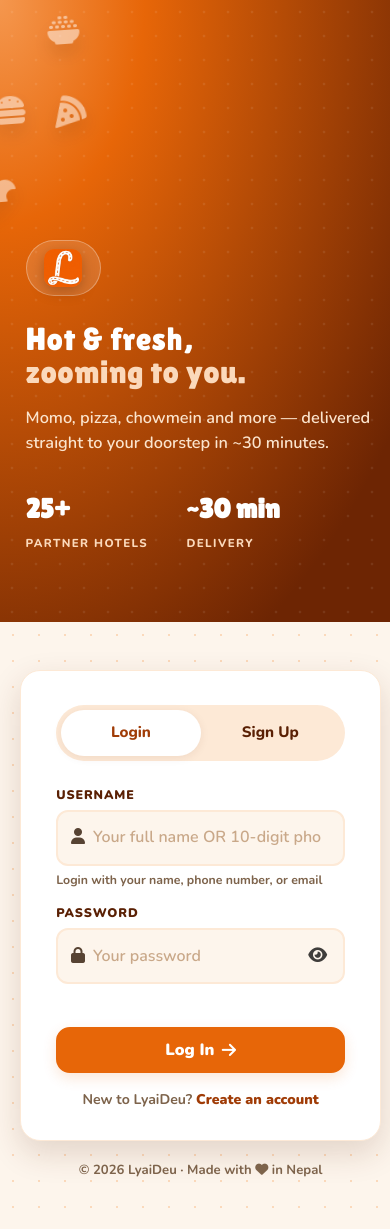
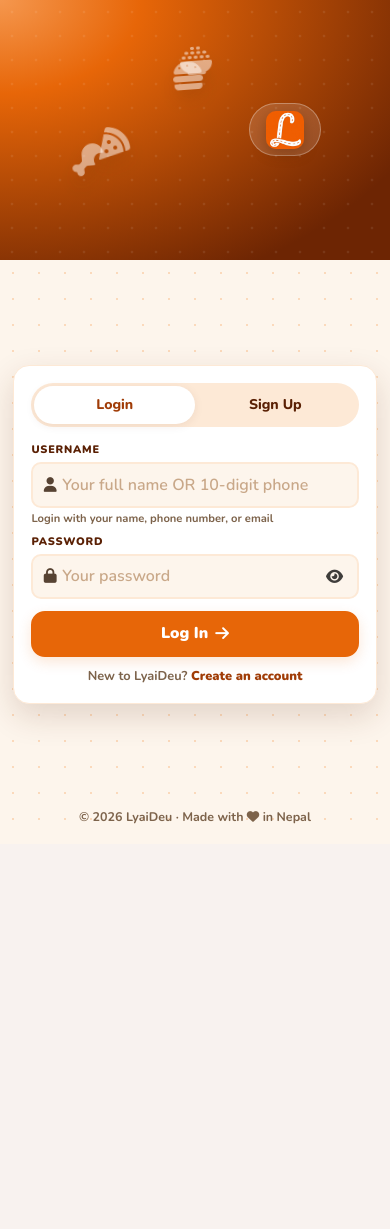
Before and after one commit to vam-is-multi-millionaire/lyaideu, a PHP site: page /login.php in a window 390 px wide. After the commit the page ends 824 px from the top, so only its background shows below. Run offline with PHP 8.4, Linux system fonts and the light colour scheme; data comes from the database, SQL or seed files in the repository.

Commit message:
style(auth): update styles and responsive breakpoints
Refine spacing, font sizes and padding across all auth components, add dynamic dvh unit for better mobile full-screen layout, add new 560px mobile breakpoint that hides non-essential brand elements on small screens, adjust form field, tab and flash message styles, and fix overflow handling for long auth forms.

```diff
--- a/css/style.css
+++ b/css/style.css
@@ -239,56 +239,57 @@ section{scroll-margin-top:96px;}
    AUTH PAGE (Login / Signup) STYLES
    ========================================================== */
 .auth-body { background: var(--orange-50); }
-.auth-wrap { min-height: 100vh; display: grid; grid-template-columns: 1.05fr 1fr; }
-.auth-brand { position: relative; overflow: hidden; color: #fff; display: flex; flex-direction: column; justify-content: center; padding: 3.5rem 4rem 5.5rem; background: radial-gradient(120% 120% at 0% 0%, #f5974e 0%, #e76608 30%, #6d2503 100%); }
+.auth-wrap { height: 100vh; height: 100dvh; display: grid; grid-template-columns: 1fr 1.05fr; overflow: hidden; }
+.auth-brand { position: relative; overflow: hidden; color: #fff; display: flex; flex-direction: column; justify-content: center; padding: 2.6rem 3.2rem 3rem; background: radial-gradient(120% 120% at 0% 0%, #f5974e 0%, #e76608 30%, #6d2503 100%); }
 .auth-brand::before { content: ''; position: absolute; inset: 0; opacity: .5; background-image: radial-gradient(rgba(255,255,255,.16) 1.5px, transparent 1.6px); background-size: 24px 24px; }
 .auth-brand > * { position: relative; z-index: 1; }
-.brand-mark { display: inline-flex; align-items: center; gap: .5rem; width: max-content; font-family: var(--font-display); font-size: 1.25rem; background: rgba(255,255,255,.14); border: 1px solid rgba(255,255,255,.3); padding: .5rem 1.1rem; border-radius: 999px; margin-bottom: 1.6rem; }
-.auth-brand h1 { font-size: clamp(2.5rem, 4.6vw, 4rem); line-height: 1.04; color: #fff; margin-bottom: 1.1rem; }
+.brand-mark { display: inline-flex; align-items: center; gap: .5rem; width: max-content; font-family: var(--font-display); font-size: 1.1rem; background: rgba(255,255,255,.14); border: 1px solid rgba(255,255,255,.3); padding: .4rem 1rem; border-radius: 999px; margin-bottom: 1.2rem; }
+.auth-brand h1 { font-size: clamp(2rem, 3.4vw, 3.2rem); line-height: 1.05; color: #fff; margin-bottom: .9rem; }
 .auth-brand h1 em { font-style: normal; color: var(--orange-200); }
-.brand-sub { max-width: 44ch; color: #fbe4cd; font-size: 1.02rem; font-weight: 600; margin-bottom: 2rem; }
-.brand-stats { display: flex; gap: 2.4rem; flex-wrap: wrap; }
-.brand-stats strong { display: block; font-family: var(--font-display); font-size: 1.7rem; color: #fff; }
-.brand-stats span { font-size: .72rem; font-weight: 800; text-transform: uppercase; letter-spacing: .12em; color: var(--orange-200); }
+.brand-sub { max-width: 42ch; color: #fbe4cd; font-size: .95rem; font-weight: 600; margin-bottom: 1.6rem; }
+.brand-stats { display: flex; gap: 2.2rem; flex-wrap: wrap; }
+.brand-stats strong { display: block; font-family: var(--font-display); font-size: 1.5rem; color: #fff; }
+.brand-stats span { font-size: .68rem; font-weight: 800; text-transform: uppercase; letter-spacing: .12em; color: var(--orange-200); }
 
-.auth-panel { display: flex; flex-direction: column; align-items: center; justify-content: center; padding: 3rem 1.25rem; background: var(--orange-50); background-image: radial-gradient(var(--orange-200) 1px, transparent 1.5px); background-size: 26px 26px; }
-.auth-card { width: min(460px, 100%); background: #fff; border: 1px solid var(--orange-100); border-radius: 20px; box-shadow: var(--shadow-md); padding: 2.1rem 2.2rem 1.8rem; }
-.auth-foot { margin-top: 1.2rem; font-size: .82rem; color: var(--muted); font-weight: 700; }
+.auth-panel { display: flex; flex-direction: column; align-items: center; justify-content: flex-start; padding: 1rem .9rem; overflow-y: auto; background: var(--orange-50); background-image: radial-gradient(var(--orange-200) 1px, transparent 1.5px); background-size: 26px 26px; }
+.auth-card { width: min(430px, 100%); margin: auto 0; background: #fff; border: 1px solid var(--orange-100); border-radius: 16px; box-shadow: var(--shadow-md); padding: 1.15rem 1.5rem 1.05rem; }
+.auth-foot { margin-top: .8rem; font-size: .78rem; color: var(--muted); font-weight: 700; }
 
-.tabs { display: grid; grid-template-columns: 1fr 1fr; background: var(--orange-100); border-radius: 999px; padding: 5px; margin-bottom: 1.5rem; }
-.tab { border: 0; background: transparent; padding: .7rem; font: inherit; font-weight: 800; font-size: .95rem; color: var(--orange-900); border-radius: 999px; cursor: pointer; transition: .25s; }
+.tabs { display: grid; grid-template-columns: 1fr 1fr; background: var(--orange-100); border-radius: 999px; padding: 3px; margin-bottom: .95rem; }
+.tab { border: 0; background: transparent; padding: .5rem; font: inherit; font-weight: 800; font-size: .88rem; color: var(--orange-900); border-radius: 999px; cursor: pointer; transition: .25s; }
 .tab.active { background: #fff; color: var(--orange-700); box-shadow: var(--shadow-sm); }
 
 .auth-form { display: none; }
 .auth-form.active { display: block; animation: fadeUp .35s ease; }
 @keyframes fadeUp { from { opacity: 0; transform: translateY(10px); } to { opacity: 1; transform: none; } }
 
-.field { margin-bottom: .85rem; }
-.field label { display: block; font-size: .78rem; font-weight: 900; text-transform: uppercase; letter-spacing: .07em; color: var(--orange-900); margin-bottom: .35rem; }
-.control { display: flex; align-items: center; background: var(--orange-50); border: 2px solid var(--orange-100); border-radius: 12px; padding: 0 .8rem; transition: .2s; }
+.field { margin-bottom: .4rem; }
+.field label { display: block; font-size: .68rem; font-weight: 900; text-transform: uppercase; letter-spacing: .07em; color: var(--orange-900); margin-bottom: .2rem; }
+.control { display: flex; align-items: center; background: var(--orange-50); border: 2px solid var(--orange-100); border-radius: 10px; padding: 0 .65rem; transition: .2s; }
 .control:focus-within { border-color: var(--orange-500); background: #fff; box-shadow: 0 0 0 4px rgba(231,102,8,.15); }
-.control input { flex: 1; border: 0; background: transparent; padding: .85rem .5rem; font: inherit; font-weight: 600; color: var(--ink); outline: none; min-width: 0; }
+.control input { flex: 1; border: 0; background: transparent; padding: .52rem .35rem; font: inherit; font-weight: 600; color: var(--ink); outline: none; min-width: 0; }
 .control input::placeholder { color: #c9a889; font-weight: 600; }
-.control-ico { font-size: 1rem; opacity: .85; }
-.prefix { font-weight: 900; color: var(--orange-700); border-right: 2px solid var(--orange-200); padding: .15rem .55rem .15rem 0; margin-right: .15rem; white-space: nowrap; font-size: .9rem; }
-.peek { border: 0; background: transparent; cursor: pointer; font-size: 1.05rem; padding: .2rem; opacity: .75; transition: .2s; }
+.control-ico { font-size: .92rem; opacity: .85; }
+.prefix { font-weight: 900; color: var(--orange-700); border-right: 2px solid var(--orange-200); padding: .12rem .5rem .12rem 0; margin-right: .15rem; white-space: nowrap; font-size: .82rem; }
+.peek { border: 0; background: transparent; cursor: pointer; font-size: .95rem; padding: .2rem; opacity: .75; transition: .2s; }
 .peek:hover { opacity: 1; transform: scale(1.12); }
 
-.field .field-msg { display: block; min-height: 1.05rem; font-size: .77rem; margin-top: .3rem; font-weight: 800; color: #c93a3a; }
+.field .field-msg { display: block; min-height: 0; font-size: .7rem; margin-top: .15rem; font-weight: 800; color: #c93a3a; }
 .field .field-msg.field-hint { color: var(--muted); font-weight: 700; }
 .field.invalid .control { border-color: #e05d5d; background: #fff5f5; }
 .field.valid .field-msg:not(.field-hint) { color: var(--orange-700); }
 
-.pass-requirements { display: flex; flex-wrap: wrap; gap: .35rem; margin-top: .45rem; }
-.pass-requirements .req { font-size: .7rem; font-weight: 800; background: #f0f0f0; color: #888; padding: .2rem .55rem; border-radius: 999px; transition: .2s; }
+.pass-requirements { display: flex; flex-wrap: wrap; gap: .25rem; margin-top: .25rem; }
+.pass-requirements .req { font-size: .62rem; font-weight: 800; background: #f0f0f0; color: #888; padding: .15rem .45rem; border-radius: 999px; transition: .2s; }
 .pass-requirements .req.met { background: var(--orange-100); color: var(--orange-700); }
 
-.auth-form .btn-block { margin-top: .5rem; font-size: 1.02rem; }
-.switch-line { text-align: center; font-size: .88rem; font-weight: 700; color: var(--muted); margin-top: 1rem; }
+.auth-form .btn-block { margin-top: .35rem; font-size: .98rem; }
+.switch-line { text-align: center; font-size: .8rem; font-weight: 700; color: var(--muted); margin-top: .6rem; }
 .switch-line a { color: var(--orange-700); font-weight: 900; text-decoration: none; }
 .switch-line a:hover { text-decoration: underline; }
 
-.flash { padding: .8rem 1.1rem; border-radius: 12px; font-weight: 800; font-size: .9rem; margin-bottom: 1.2rem; }
+
+.flash { padding: .65rem 1rem; border-radius: 11px; font-weight: 800; font-size: .85rem; margin-bottom: .9rem; }
 .flash-error { background: #fdecec; color: #c93a3a; border: 1px solid #f5c6c6; }
 .flash-success { background: var(--orange-100); color: var(--orange-900); border: 1px solid var(--orange-200); }
 .flash-banner { max-width: 1200px; margin: 1rem auto 0; border-radius: 14px; box-shadow: var(--shadow-sm); padding: .8rem 1.1rem; font-weight: 800; font-size: .9rem; }
@@ -305,11 +306,28 @@ section{scroll-margin-top:96px;}
 .profile-menu .btn { margin-top: .9rem; }
 
 @media (max-width: 960px) {
-  .auth-wrap { grid-template-columns: 1fr; }
-  .auth-brand { padding: 2.6rem 1.6rem 4.2rem; }
-  .auth-brand h1 { font-size: clamp(2rem, 7vw, 2.8rem); }
+  .auth-wrap { grid-template-columns: 1fr; overflow-y: auto; }
+  .auth-brand { flex-direction: column; justify-content: center; padding: 1.6rem 1.5rem 1.8rem; }
+  .brand-mark { margin-bottom: .9rem; }
+  .auth-brand h1 { font-size: clamp(1.7rem, 6vw, 2.4rem); margin-bottom: .6rem; }
+  .brand-sub { font-size: .88rem; margin-bottom: .9rem; }
+  .brand-stats { gap: 1.8rem; }
+  .brand-stats strong { font-size: 1.3rem; }
+  .auth-panel { padding: 1rem .9rem 1.2rem; }
+  .auth-card { padding: 1.2rem 1.3rem 1.1rem; border-radius: 16px; }
   .profile-menu { right: auto; left: 50%; transform: translate(-50%, 8px); }
   .profile-menu.open { transform: translate(-50%, 0); }
+}
+@media (max-width: 560px) {
+  .auth-brand { flex-direction: row; align-items: center; gap: .8rem; padding: .8rem 1.1rem; }
+  .auth-brand .brand-mark { margin: 0; }
+  .auth-brand h1, .auth-brand .brand-sub, .auth-brand .brand-stats { display: none; }
+  .auth-panel { justify-content: flex-start; padding: .9rem .8rem 1.1rem; }
+  .field { margin-bottom: .4rem; }
+  .field label { font-size: .68rem; margin-bottom: .2rem; }
+  .field .field-msg { min-height: 0; font-size: .7rem; margin-top: .15rem; }
+  .pass-requirements .req { font-size: .62rem; padding: .15rem .45rem; }
+  .auth-card { padding: 1.1rem 1.1rem 1rem; }
 }
 /* ---------------- PHASE 1 ADMIN IMPROVEMENTS ---------------- */
 .admin-actions{display:flex;align-items:center;gap:.65rem;flex-wrap:wrap;}
```
